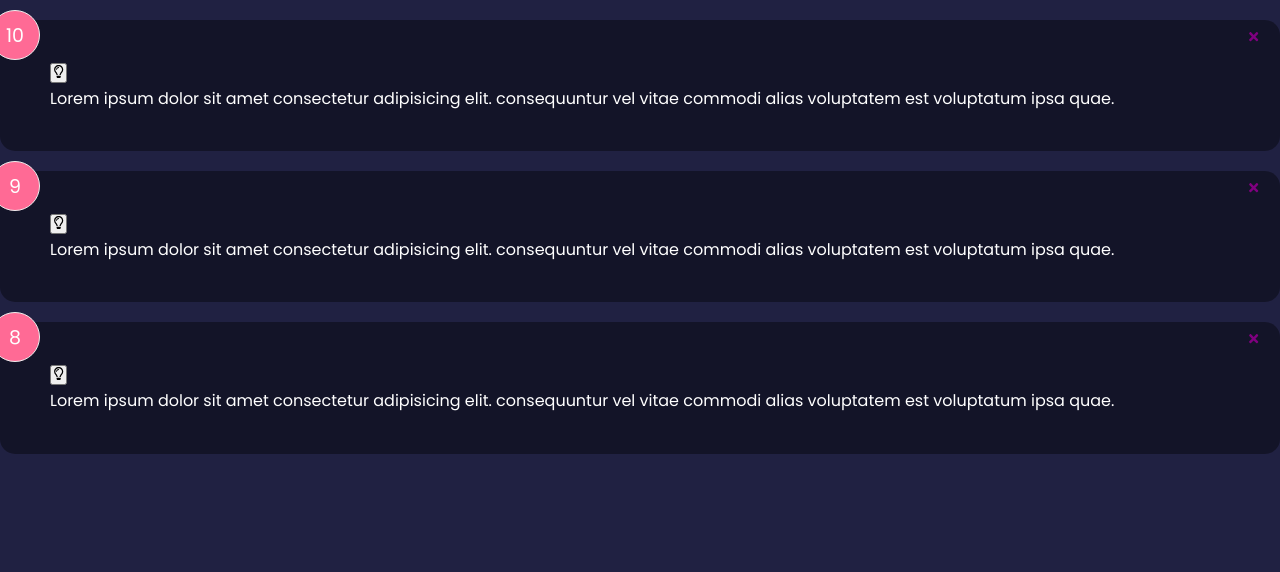
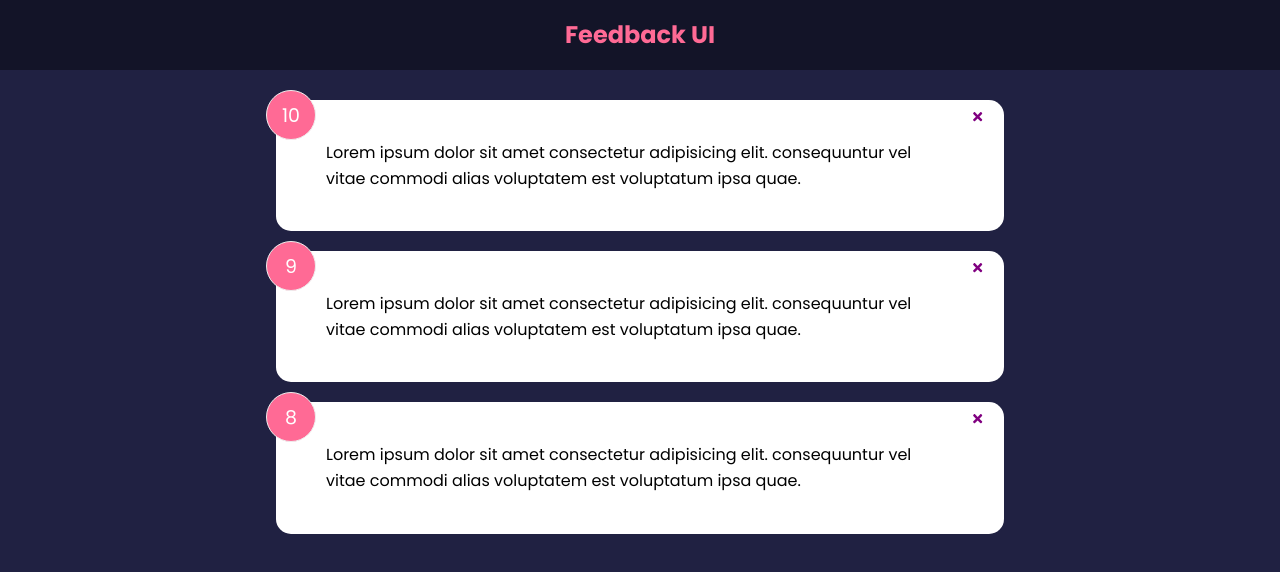
Before and after one commit to techstackmedia/feedback-app, a React (Create React App) app: page / in a window 1280 px wide. Shown: the top 572 px of the page. Built offline with nearby package versions, Linux system fonts and the light colour scheme.

Commit message:
11-event-and-prop-drilling

```diff
--- a/src/App.js
+++ b/src/App.js
@@ -7,11 +7,21 @@ import FeedbackData from './mocks/FeedbackData';
 const App = () => {
   const [feedback, setFeedback] = useState(FeedbackData);
   const clickDeleteHandler = id => {
-    console.log('App', id);
+    if (window.confirm('Are you sure you want to delete?')) {
+      setFeedback(prev => {
+        return prev.filter((item) => {
+          return item.id !== id;
+        })
+      })
+    };
+
   };
   return (
     <>
+    <Header />
+    <div className="container">
       <FeedbackList feedback={feedback} handleDelete={clickDeleteHandler} />
+    </div>
     </>
   );
 };
--- a/src/components/FeedbackItem/FeedbackItem.jsx
+++ b/src/components/FeedbackItem/FeedbackItem.jsx
@@ -1,22 +1,9 @@
-import { useState } from "react";
-import { FaRegLightbulb } from "react-icons/fa";
-import { FaLightbulb } from "react-icons/fa";
 import PropTypes from 'prop-types';
 import { FaTimes } from 'react-icons/fa';
 import Card from '../../UI/Card';
 const FeedbackItem = ({ feedbackItem, handleClick }) => {
-  const [isDarkMode, setIsDarkMode] = useState(true);
-  const handleModeClick = () => {
-    setIsDarkMode((prev) => {
-      return !prev;
-    });
-  };
-
   return (
-    <Card reverse={isDarkMode}>
-      <button onClick={handleModeClick}>
-        {isDarkMode ? <FaRegLightbulb /> : <FaLightbulb />}
-      </button>
+    <Card>
       <div className="num-display">{feedbackItem.rating}</div>
       <button className="close" onClick={() => handleClick(feedbackItem.id)}>
         <FaTimes color="purple" />
```
